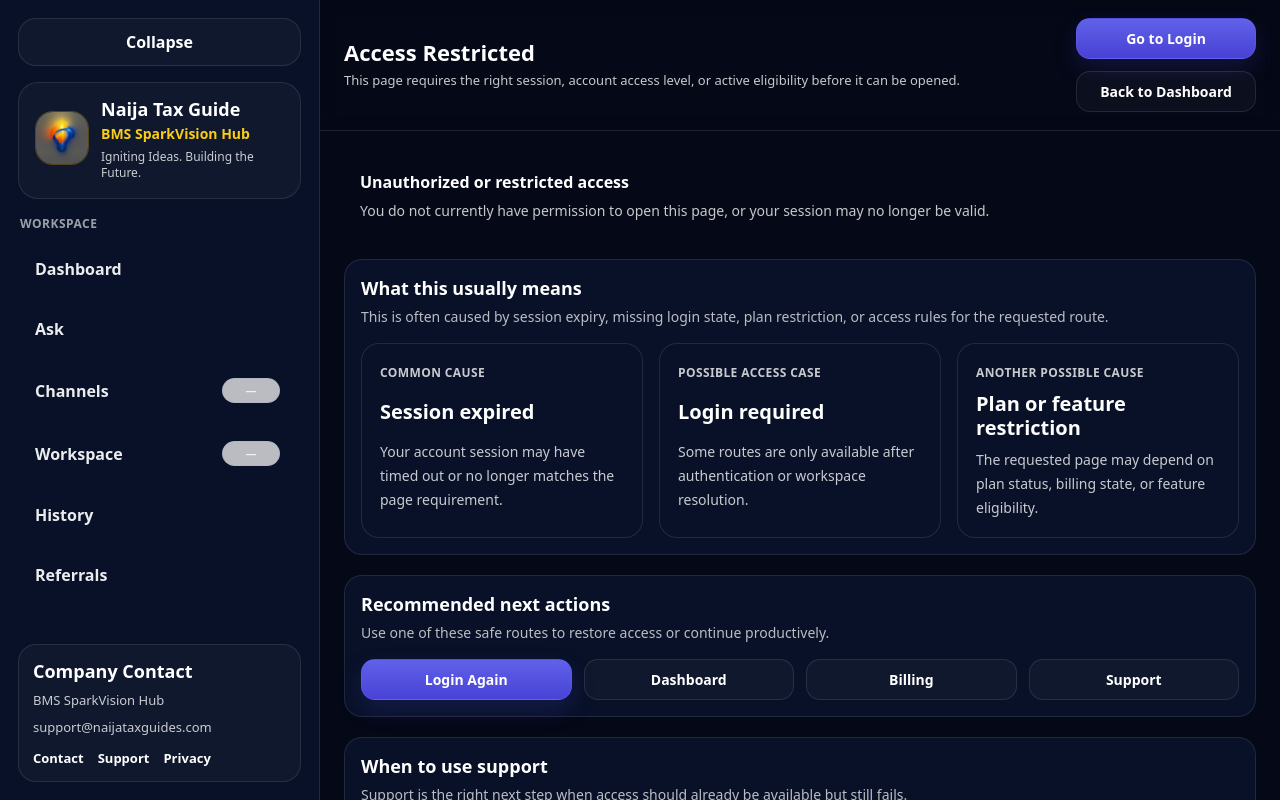
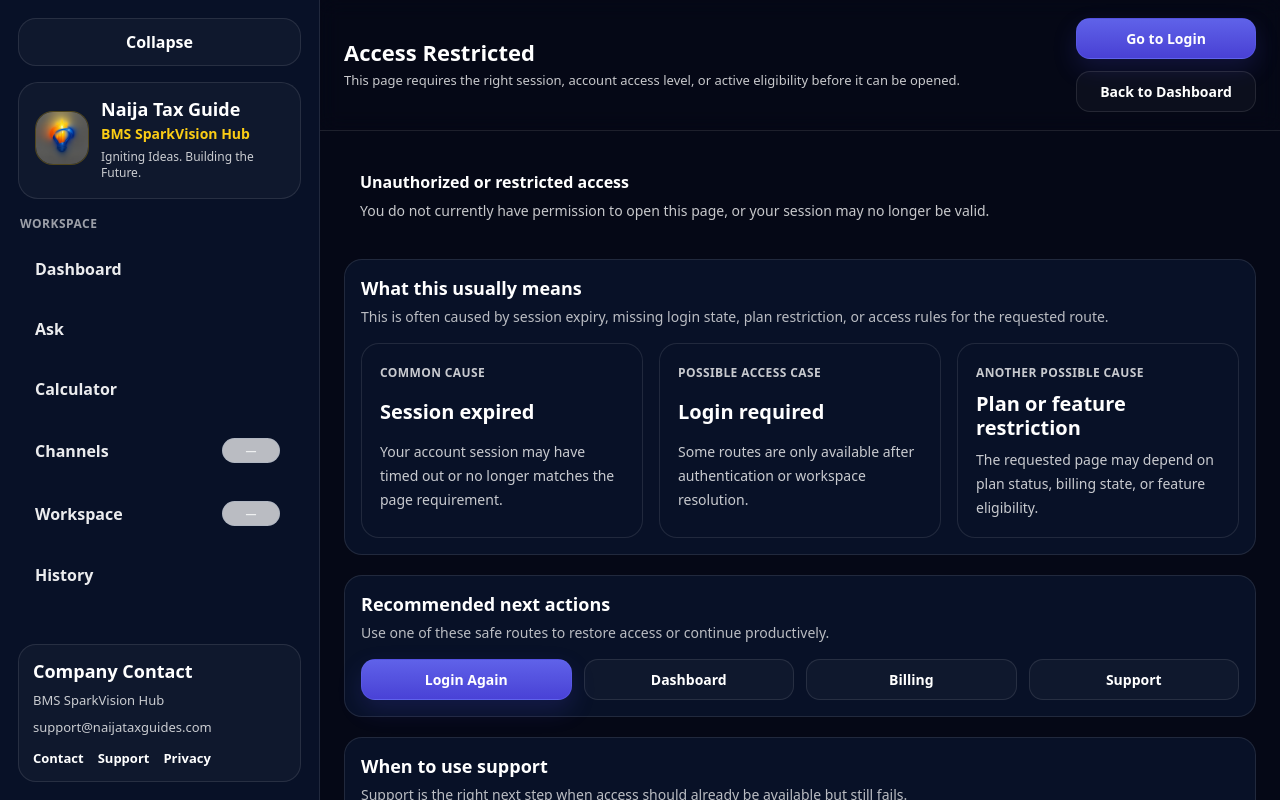
Before and after one commit to SirBM201/naija-tax-guide-frontend, a Next.js app: page /unauthorized in a window 1280 px wide. Shown: the top 800 px of the page. Built offline with nearby package versions, Linux system fonts and the light colour scheme; no server answers; sample sign-in values are in the browser's storage.

Commit message:
Update app-shell.tsx

```diff
--- a/components/app-shell.tsx
+++ b/components/app-shell.tsx
@@ -58,6 +58,7 @@ const navSections = [
     items: [
       { href: "/dashboard", label: "Dashboard" },
       { href: "/ask", label: "Ask" },
+      { href: "/calculator", label: "Calculator" },
       { href: "/channels", label: "Channels" },
       { href: "/workspace", label: "Workspace" },
       { href: "/history", label: "History" },
```
